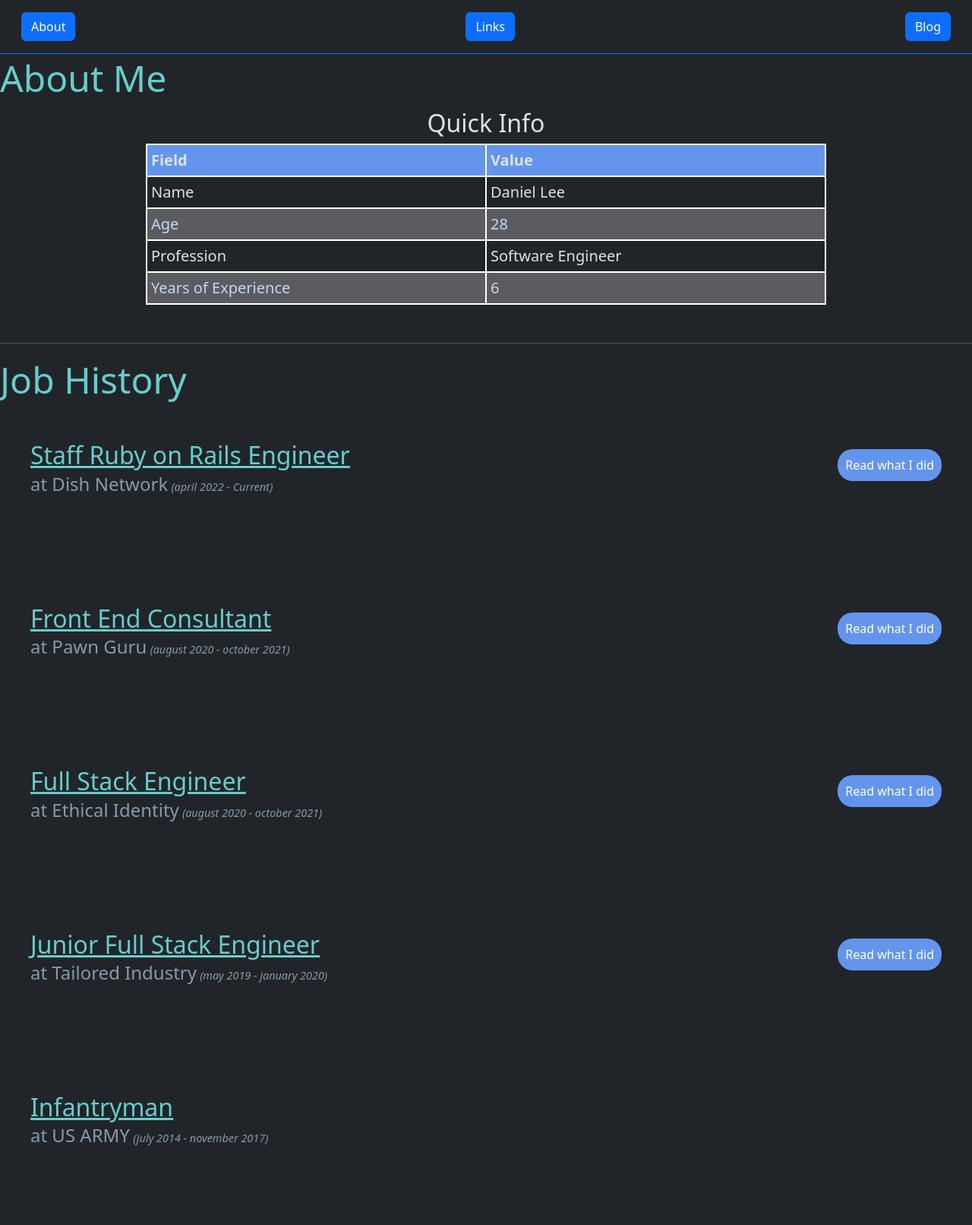
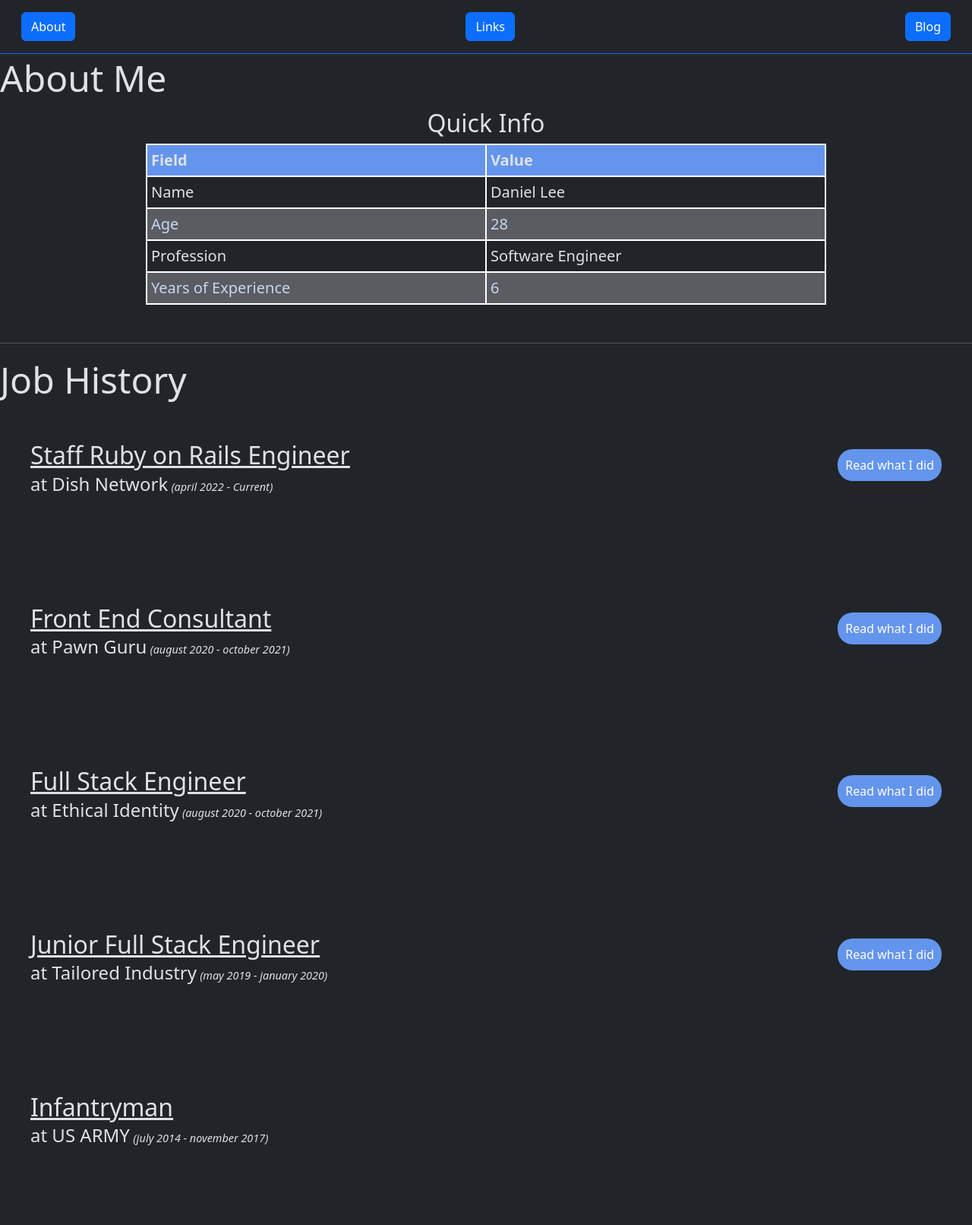
Before and after one commit to danielleedottech/danlee-org, a Jekyll site: the page built from index.html, in a window 1280 px wide. Shown: the whole page at 76% size. Built offline with Jekyll 4.4.1, drawn with Linux system fonts in a browser that asks for light colours; nearby versions of some CDN libraries; library files that are not in the unit come from our copies.

Commit message:
removing custom colors from titles

```diff
--- a/_sass/_layouts/default.scss
+++ b/_sass/_layouts/default.scss
@@ -1,14 +1,12 @@
 .page-title {
     font-size: 3rem;
     line-height: 4rem;
-    color: #67cdcc;
 }
 
 .section-title {
     padding: 0;
     margin: 0;
     font-size: 2rem;
-    color: #67cdcc;
     text-decoration: underline;
 }
 
@@ -16,7 +14,6 @@
     margin: 0;
     padding-top: 7px;
     font-size: 1.5rem;
-    color: #859caa;
 }
 
 .section-sub-title-2 {
@@ -24,7 +21,6 @@
     padding: 0;
     padding-top: 7px;
     font-size: 0.9rem;
-    color: #859caa;
 }
 
 .inline {
```
